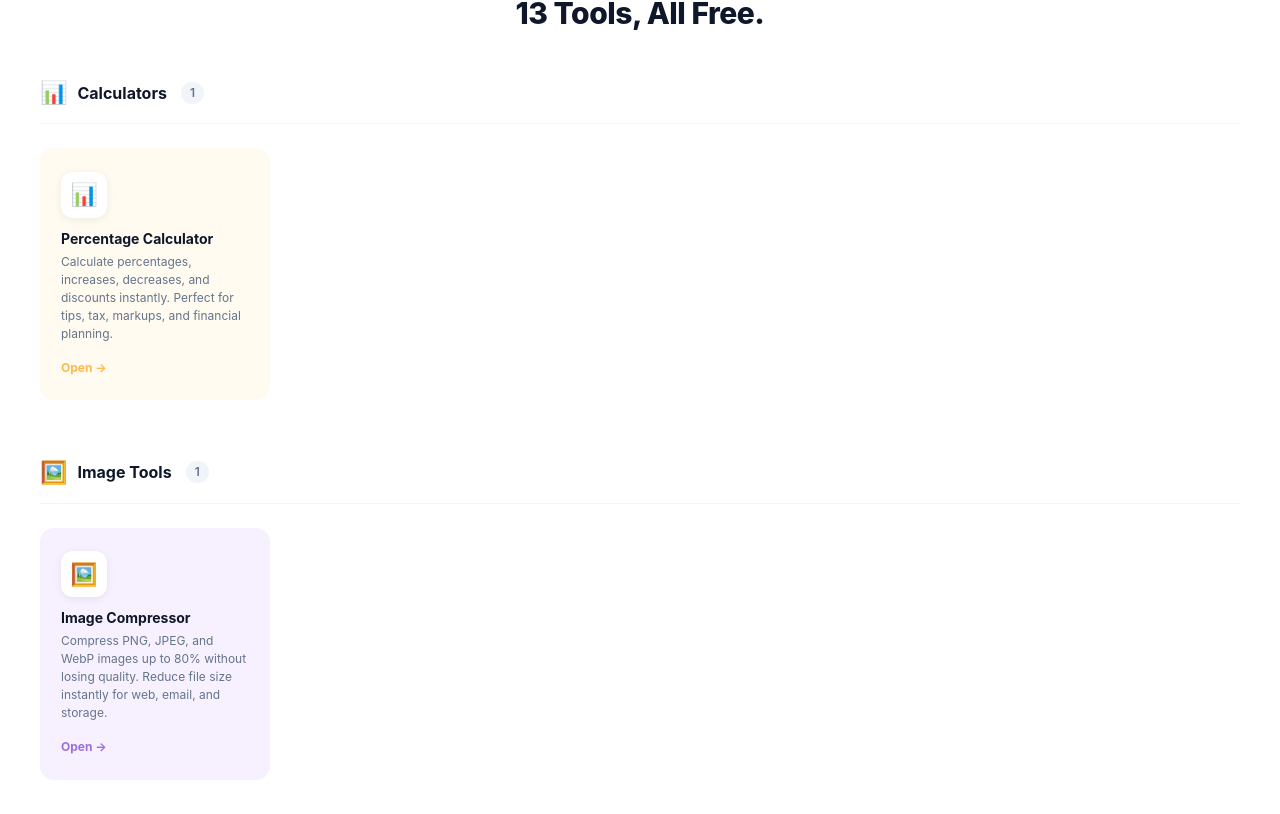
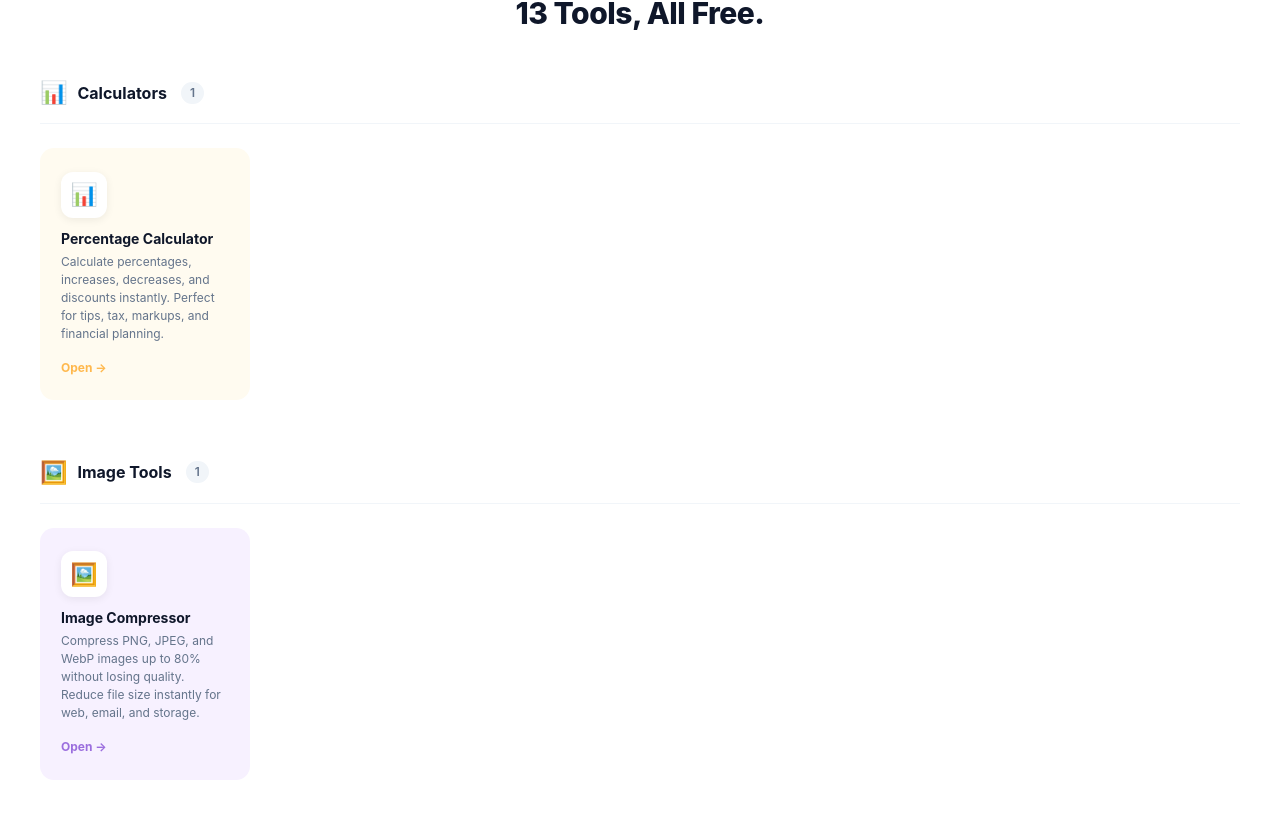
Before and after one commit to rakeshv02/tabutility-landing, a React (Vite) app: page / in a window 1280 px wide. Shown: the part 946-1760 px from the top of the page. Built offline with nearby package versions, Linux system fonts and the light colour scheme.

Commit message:
Update App.jsx

```diff
--- a/src/App.jsx
+++ b/src/App.jsx
@@ -291,13 +291,12 @@ export default function App() {
       fontWeight: 600,
       color: '#64748b'
     },
-    toolGrid: (count) => ({
-      display: 'grid',
-      gridTemplateColumns: `repeat(${Math.min(count, 4)}, minmax(0, 1fr))`,
+    toolGrid: {
+      display: 'flex',
+      flexWrap: 'wrap',
       gap: '14px',
-      marginBottom: '1.5rem',
-      maxWidth: `${Math.min(count, 4) * 230}px`
-    }),
+      marginBottom: '1.5rem'
+    },
     toolCard: (colors) => ({
       background: colors.light,
       borderRadius: '14px',
@@ -310,7 +309,9 @@ export default function App() {
       transition: 'all 0.2s ease',
       cursor: 'pointer',
       position: 'relative',
-      overflow: 'hidden'
+      overflow: 'hidden',
+      width: '210px',
+      flexShrink: 0
     }),
     toolEmoji: {
       width: '46px',
@@ -669,7 +670,7 @@ export default function App() {
                   <span style={styles.categoryCount}>{category.tools.length}</span>
                 </div>
 
-                <div style={styles.toolGrid(toolsToShow.length)}>
+                <div style={styles.toolGrid}>
                   {toolsToShow.map((tool) => (
                     <a
                       key={tool.id}
```
